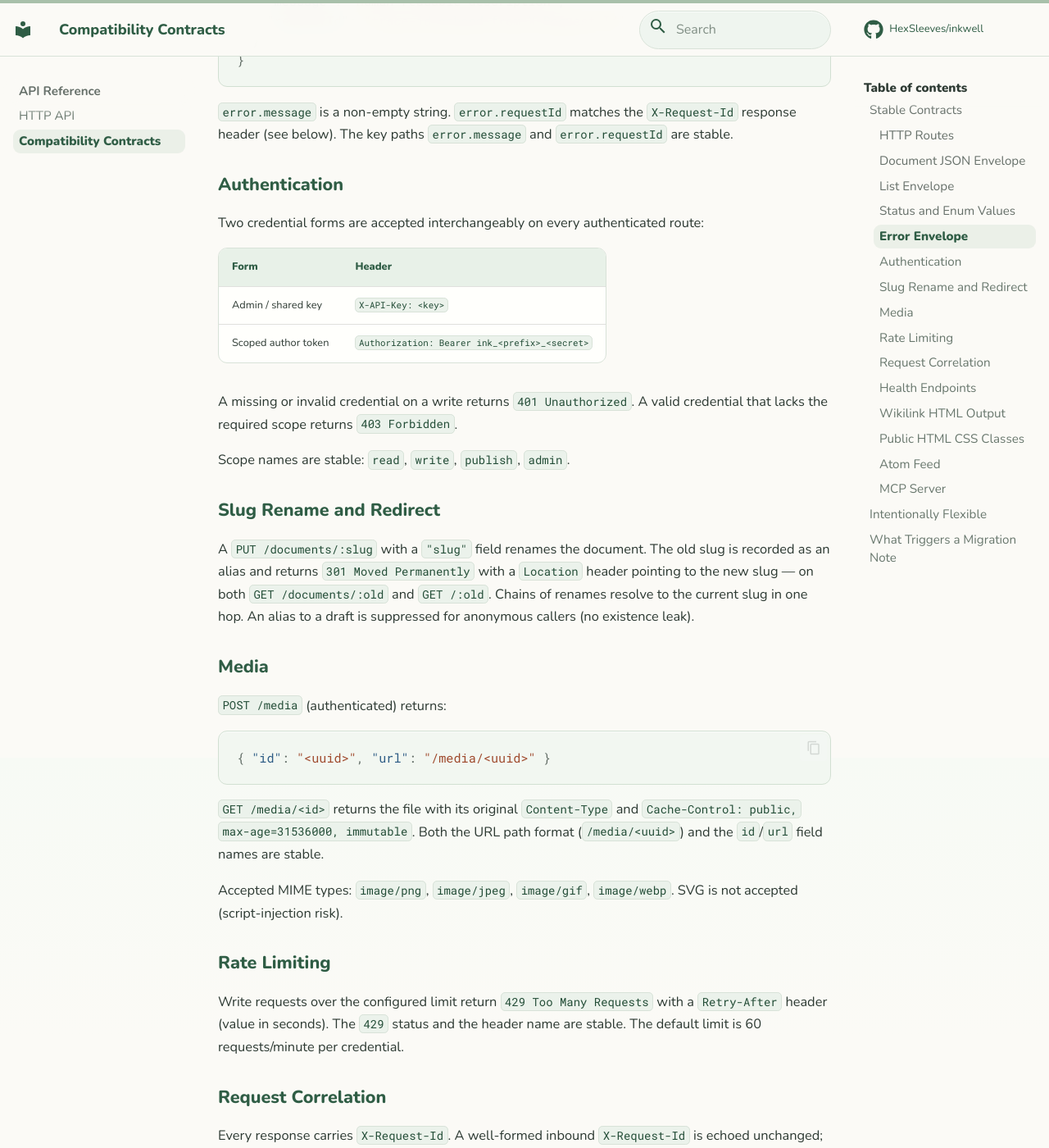
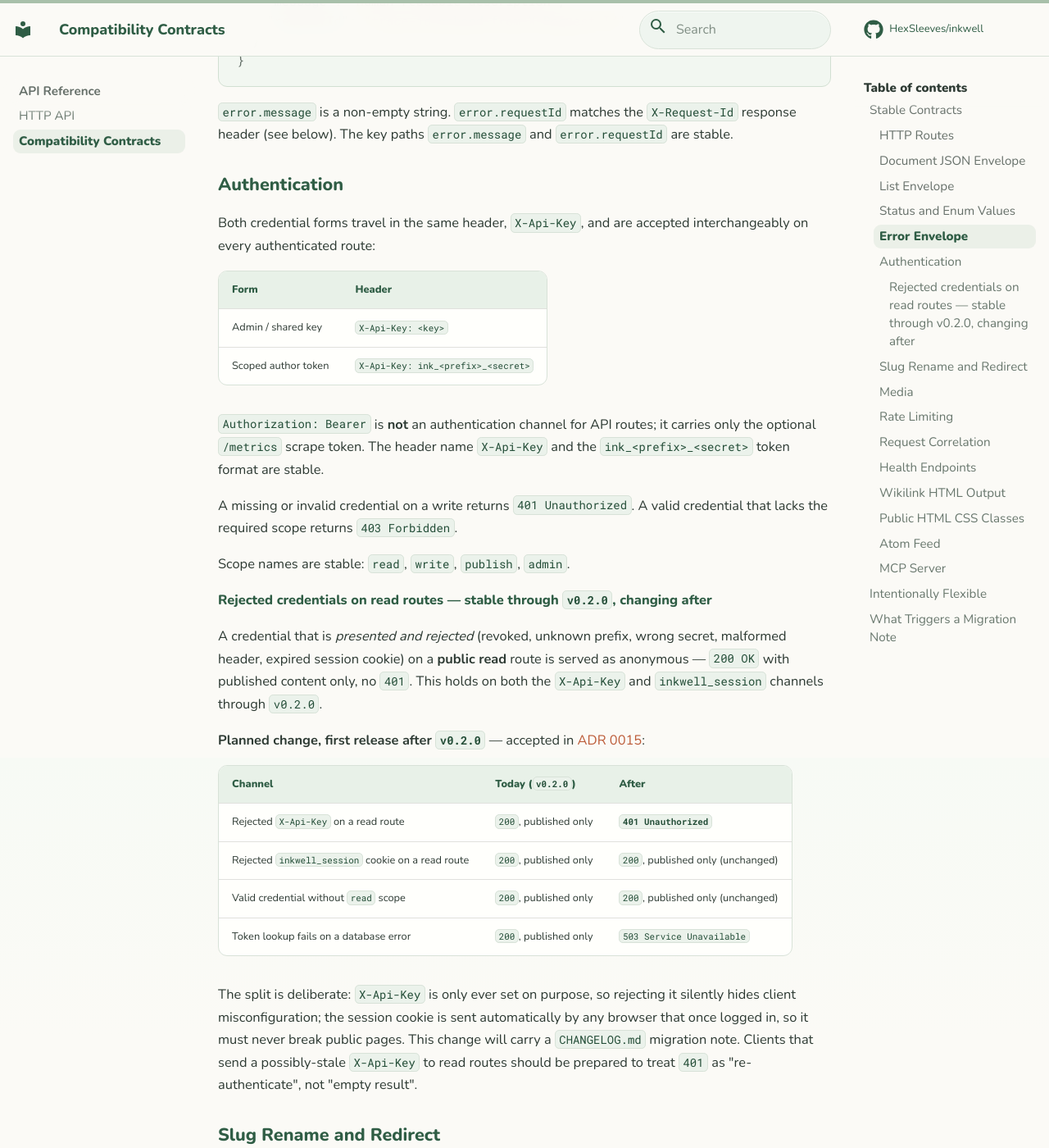
Before and after one commit to HexSleeves/inkwell, an MkDocs documentation site: the page built from docs/COMPATIBILITY.md, in a window 1280 px wide and 1400 px high, scrolled down 3276 px. Shown: the whole window at 82% size. Built offline with MkDocs 1.6.1 and Material for MkDocs 9.7.7, drawn with Linux system fonts in a browser that asks for light colours; comment, search, counter and statistics services are not loaded.

Commit message:
docs(auth): decide and record the rejected-credential rule for read routes (CYP-52)
`http::auth::authenticate` returns `None` both when no credential was
presented and when one was presented and rejected (revoked, unknown
prefix, hash mismatch, malformed header, expired session). Write and
admin routes map both to 401; public read routes map both to
`Visibility::Public`, so a caller with a revoked token gets 200 with
published content instead of 401.

That was incidental, not chosen. ADR 0015 makes it a decision, splitting
on the credential channel:

- `X-Api-Key` is only ever set deliberately, by the CLI, the MCP server,
  or a script. Silently downgrading it hides real client
  misconfiguration, so a rejected key should return 401. Accepted for
  the release after v0.2.0.
- `inkwell_session` is sent automatically by any browser that once
  logged in, including on plain public page loads. A stale cookie must
  never break the public site, so it keeps downgrading to anonymous.

No behavior changes here — v0.2.0 ships the current rule, now documented
as the shipped rule rather than an accident:

- ADR 0015 records the decision, the rejected alternatives, and the
  shape of the follow-up change (an explicit outcome type on
  `authenticate`, a fallible `resolve_visibility`, and 503 rather than
  401/200 when the token lookup fails on a database error).
- `docs/API.md` gains a route-class table for absent vs rejected
  credentials, plus the planned-change note.
- `docs/COMPATIBILITY.md` pre-announces the migration. Also corrects
  that section: it claimed scoped tokens travel in
  `Authorization: Bearer`, but no API route reads that header — tokens
  go in `X-Api-Key`, and `Authorization` carries only the /metrics
  scrape token.
- `http::auth` module docs state the rule where a future refactor will
  see it, warning against collapsing the two `None` cases.
- `scoped_tokens_slice3b` pins the shipped behavior: revoked, unknown,
  and non-token-shaped keys are all 200-as-anonymous on
  `GET /documents` with no draft visibility and no existence leak on
  `GET /documents/{slug}`, while a revoked key is still 401 on a write.

Verified: `cargo test --test scoped_tokens_slice3b` 5/5 green against a
pgvector Postgres; `cargo clippy --lib --test scoped_tokens_slice3b -D
warnings` clean; `cargo fmt --check` clean; `mkdocs build --strict` builds.

Co-Authored-By: Paperclip <noreply@paperclip.ing>

```diff
--- a/docs/COMPATIBILITY.md
+++ b/docs/COMPATIBILITY.md
@@ -95,17 +95,46 @@ Every 4xx and 5xx response carries a JSON error body with this stable shape:
 
 ### Authentication
 
-Two credential forms are accepted interchangeably on every authenticated route:
+Both credential forms travel in the same header, `X-Api-Key`, and are accepted
+interchangeably on every authenticated route:
 
 | Form | Header |
 |------|--------|
-| Admin / shared key | `X-API-Key: <key>` |
-| Scoped author token | `Authorization: Bearer ink_<prefix>_<secret>` |
+| Admin / shared key | `X-Api-Key: <key>` |
+| Scoped author token | `X-Api-Key: ink_<prefix>_<secret>` |
+
+`Authorization: Bearer` is **not** an authentication channel for API routes; it
+carries only the optional `/metrics` scrape token. The header name `X-Api-Key`
+and the `ink_<prefix>_<secret>` token format are stable.
 
 A missing or invalid credential on a write returns `401 Unauthorized`. A valid
 credential that lacks the required scope returns `403 Forbidden`.
 
 Scope names are stable: `read`, `write`, `publish`, `admin`.
+
+#### Rejected credentials on read routes — stable through `v0.2.0`, changing after
+
+A credential that is *presented and rejected* (revoked, unknown prefix, wrong
+secret, malformed header, expired session cookie) on a **public read** route is
+served as anonymous — `200 OK` with published content only, no `401`. This holds
+on both the `X-Api-Key` and `inkwell_session` channels through `v0.2.0`.
+
+**Planned change, first release after `v0.2.0`** — accepted in
+[ADR 0015](adr/0015-invalid-credential-on-read-routes.md):
+
+| Channel | Today (`v0.2.0`) | After |
+|---|---|---|
+| Rejected `X-Api-Key` on a read route | `200`, published only | **`401 Unauthorized`** |
+| Rejected `inkwell_session` cookie on a read route | `200`, published only | `200`, published only (unchanged) |
+| Valid credential without `read` scope | `200`, published only | `200`, published only (unchanged) |
+| Token lookup fails on a database error | `200`, published only | `503 Service Unavailable` |
+
+The split is deliberate: `X-Api-Key` is only ever set on purpose, so rejecting it
+silently hides client misconfiguration; the session cookie is sent automatically
+by any browser that once logged in, so it must never break public pages. This
+change will carry a `CHANGELOG.md` migration note. Clients that send a
+possibly-stale `X-Api-Key` to read routes should be prepared to treat `401` as
+"re-authenticate", not "empty result".
 
 ### Slug Rename and Redirect
 
--- a/mkdocs.yml
+++ b/mkdocs.yml
@@ -97,3 +97,4 @@ nav:
       - ADR 0012 — Observability: adr/0012-observability.md
       - ADR 0013 — Media Storage: adr/0013-media-storage.md
       - ADR 0014 — Backup & Restore: adr/0014-backup-restore.md
+      - ADR 0015 — Rejected Credentials on Read Routes: adr/0015-invalid-credential-on-read-routes.md
```
Also changed, not shown: docs/API.md (+31 -0 lines), docs/adr/0015-invalid-credential-on-read-routes.md (added, +97 -0 lines), docs/adr/index.md (+1 -0 lines), 2 other files.
